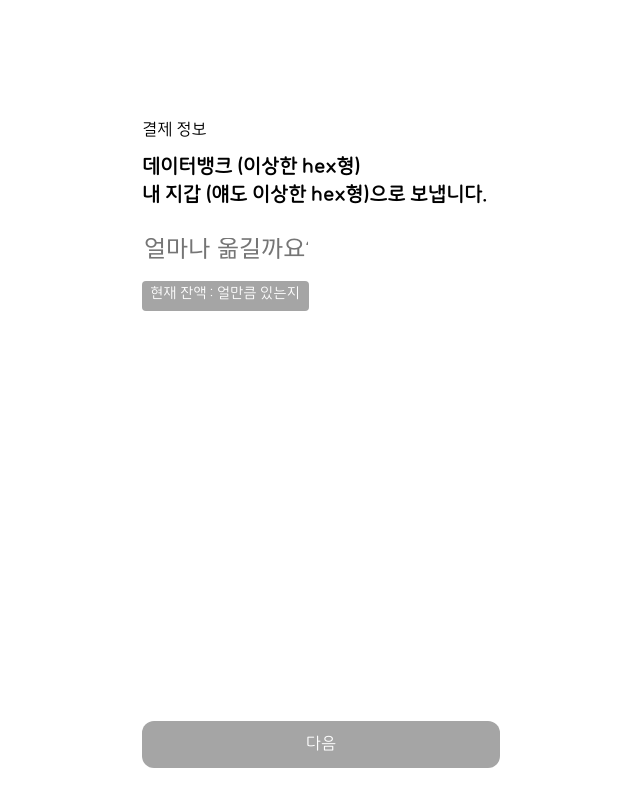
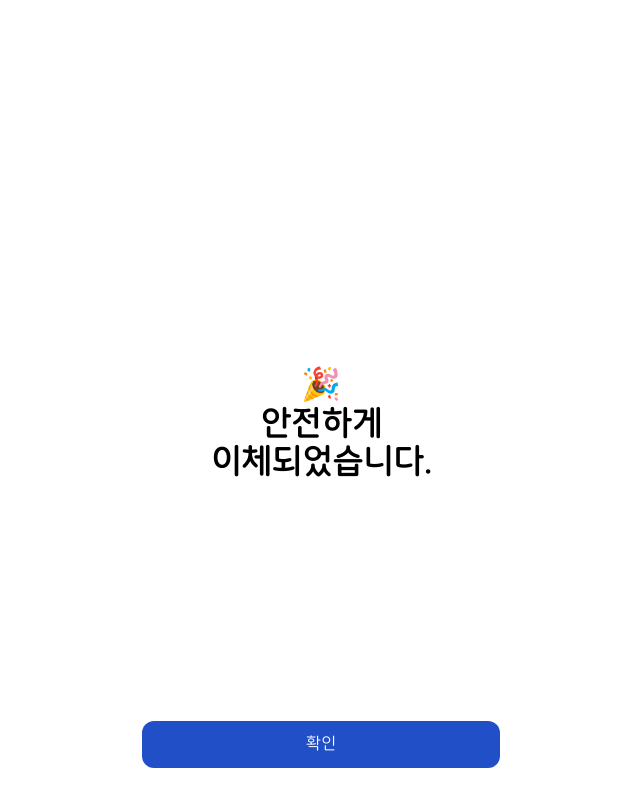
Before and after one commit to JooyoungO/PProject_front, a React (Create React App) app: page / in a window 1280 px wide. Shown: the top 806 px of the page, without its empty margins (319-959 px from the left). Built offline with nearby package versions, Linux system fonts and the light colour scheme.

Commit message:
12/07 SendSuccess page

```diff
--- a/src/index.js
+++ b/src/index.js
@@ -7,11 +7,12 @@ import Main from "./pages/Cardlist/App";
 import Detail from "./pages/Detail/Detail";
 import Reward from "./pages/Reward/Reward";
 import RewardSend from './pages/RewardSend/RewardSend';
+import SendSuccess from './pages/SendSuccess/SendSuccess';
 
 const root = ReactDOM.createRoot(document.getElementById("root"));
 root.render(
   <React.StrictMode>
-    <RewardSend />
+    <SendSuccess />
   </React.StrictMode>
 );
 
--- /dev/null
+++ b/src/pages/SendSuccess/SendSuccess.css
@@ -0,0 +1,36 @@
+.SendSuccess {
+    width: 390px;
+    height: 844px;
+    margin: 0 auto;
+    position: relative;
+    font-family: 'SOYOMapleRegular';
+    display: flex;
+    align-items: center;
+    justify-content: center;
+}
+
+.SendSuccess-text {
+    color: #000;
+    text-align: center;
+    font-size: 32px;
+    font-style: normal;
+    font-weight: 600;
+    line-height: normal;
+}
+
+.checkButton {
+    position: fixed;
+    width: 358px;
+    height: 34px;
+    border-radius: 12px;
+    background: #214FC7;
+    color: #FFFFFF;
+    margin: 16px;
+    text-align: center;
+    padding-top: 13px;
+    bottom: 16px;
+}
+
+p {
+    margin : 0px;
+}
--- /dev/null
+++ b/src/pages/SendSuccess/SendSuccess.jsx
@@ -0,0 +1,19 @@
+import React from 'react';
+import './SendSuccess.css';
+
+function SendSuccess() {
+    return (
+        <div className='SendSuccess'>
+            <div className='SendSuccess-text' style={{margin:'16px', whiteSpace: 'pre-wrap'}}>
+                <p>🎉</p>
+                <p>안전하게</p>
+                <p>이체되었습니다.</p>
+            </div>
+            <div className='checkButton'>확인</div>
+
+        </div>
+
+    )
+}
+
+export default SendSuccess;
```
Also changed, not shown: src/pages/RewardSend/RewardSend.css (line endings or trailing spaces).
